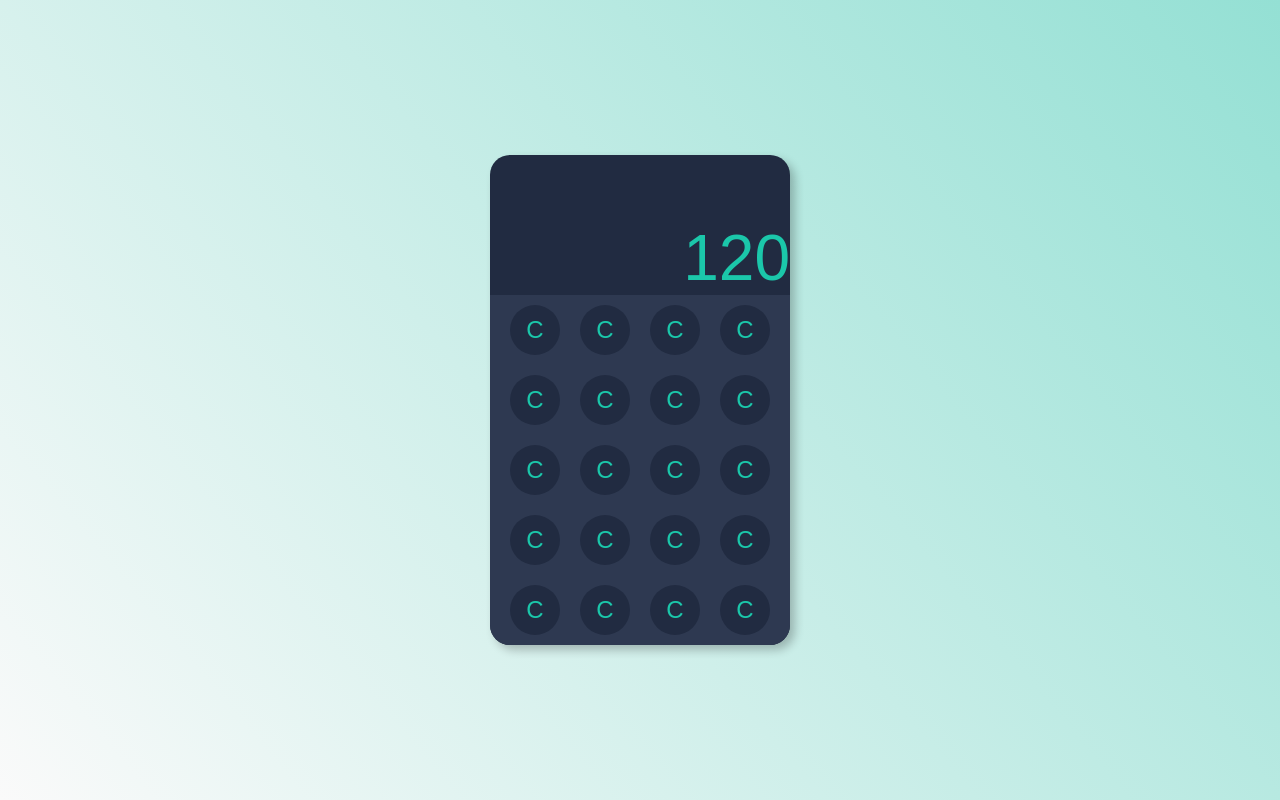
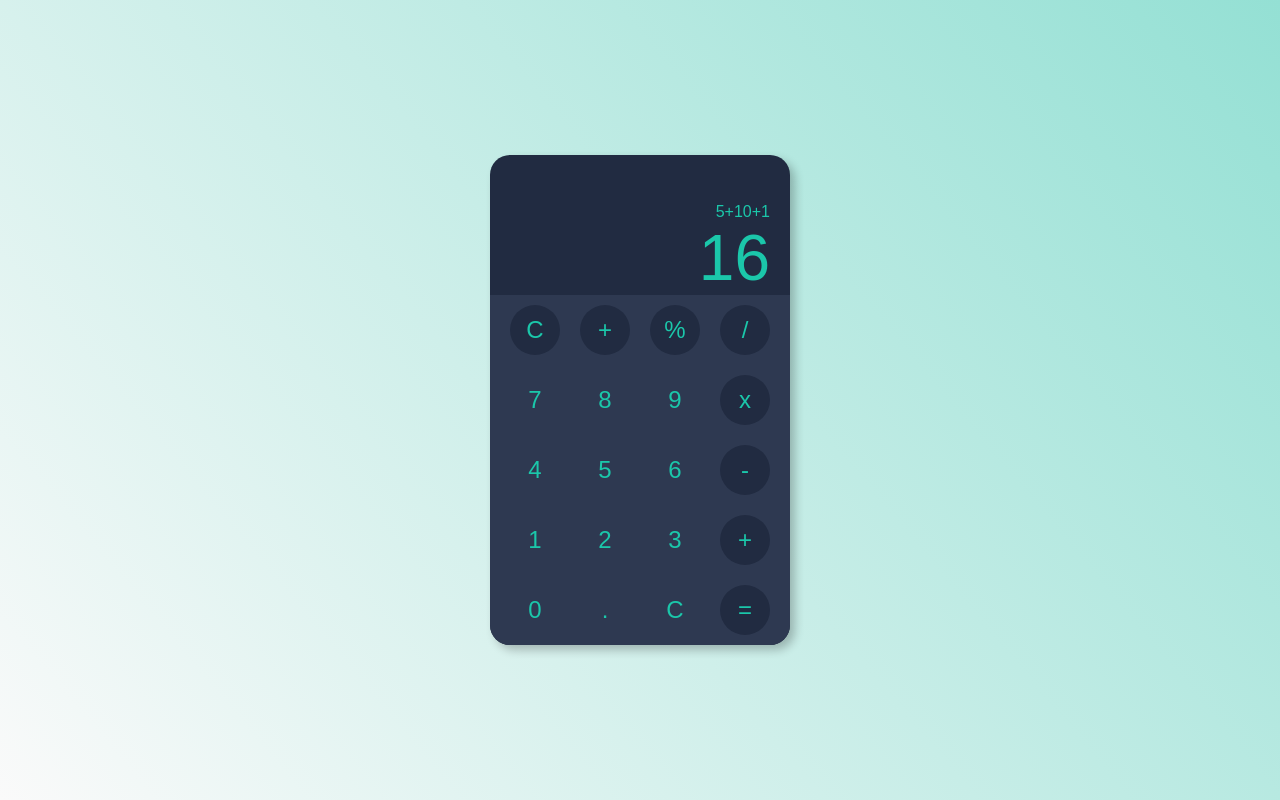
Before and after one commit to daniloaugusto9101/calculator, a React (Create React App) app: page / in a window 1280 px wide. Built offline with nearby package versions, Linux system fonts and the light colour scheme.

Commit message:
BKP arquivos

```diff
--- a/src/componentes/forms/Button.js
+++ b/src/componentes/forms/Button.js
@@ -1,8 +1,8 @@
 import styles from './Button.module.css'
 
-function Button(){
+function Button({customClass, label, onClick}){
     return(
-        <div className={`${styles.botao} ${styles.botao__sinais}`}>C</div>
+        <div className={`${styles.botao} ${styles[customClass]} `} onClick={onClick}>{label}</div>
     )
 }
 
--- a/src/componentes/forms/Button.module.css
+++ b/src/componentes/forms/Button.module.css
@@ -7,7 +7,11 @@
     color: #1bc7aa;
     font-size: 1.5rem;
     cursor: pointer;
-    background-color: #212b41;
+}
+.botao:hover, .botao__sinais:hover{
+    background-color: #1bc7aa;
+    color:  #212b41;;
+    transition: 1s;
 }
 
 .botao__sinais{
--- a/src/componentes/layout/Buttons.js
+++ b/src/componentes/layout/Buttons.js
@@ -4,26 +4,26 @@ import Button from '../forms/Button'
 function Buttons(){
     return(
         <div className={styles.buttons}>
-            <Button className="botao__sinais"/>
-            <Button />
-            <Button />
-            <Button />
-            <Button />
-            <Button />
-            <Button />
-            <Button />
-            <Button />
-            <Button />
-            <Button />
-            <Button />
-            <Button />
-            <Button />
-            <Button />
-            <Button />
-            <Button />
-            <Button />
-            <Button />
-            <Button />
+            <Button customClass="botao__sinais" label="C"/>
+            <Button customClass="botao__sinais" label="+"/>
+            <Button customClass="botao__sinais" label="%"/>
+            <Button customClass="botao__sinais" label="/"/>
+            <Button label="7"/>
+            <Button  label="8"/>
+            <Button  label="9"/>
+            <Button customClass="botao__sinais" label="x"/>
+            <Button  label="4"/>
+            <Button  label="5"/>
+            <Button  label="6"/>
+            <Button customClass="botao__sinais" label="-"/>
+            <Button  label="1"/>
+            <Button  label="2"/>
+            <Button  label="3"/>
+            <Button customClass="botao__sinais" label="+"/>
+            <Button  label="0"/>
+            <Button  label="."/>
+            <Button  label="C"/>
+            <Button customClass="botao__sinais" label="="/>
         </div>
     )
 }
--- a/src/componentes/layout/Visor.js
+++ b/src/componentes/layout/Visor.js
@@ -1,10 +1,62 @@
+import React, { useState } from 'react'
+
 import styles from './Visor.module.css'
 
 
-function Visor(){
-    return(
+function Visor() {
+
+    const [valorTela, setValorTela] = useState('5+10+1')
+    const [resultado, setResultado] = useState(0)
+    const [acumulador, setAcumulador] = useState(0)
+    const [operado, setOperado] =useState (false)
+
+    const addDigitoTela = (d) =>{
+        if ((d == '+' || d == '-' || d == '*' || d == '/') && operado) {
+            console.log("+-*/")
+            setOperado(false)
+            setValorTela(resultado+d)
+            return
+        }
+        if(operado){
+            setValorTela(d)
+            setOperado(false)
+            return
+        }
+        const valorDigitadotela = valorTela+d
+        setValorTela(valorDigitadotela)
+    }
+
+    const limparMemoria = ()=>{
+        setOperado(false)
+        setValorTela('')
+        setResultado(16)
+        setAcumulador(0)
+        return
+    }
+
+    const Operacao = (oper) =>{
+        if(oper=='bs'){
+            let vTela=valorTela
+            vTela=vTela.substring(0,(vTela.length-1))
+            setValorTela(vTela)
+            setOperado(false)
+            return
+        }
+        try{
+            const r = eval(valorTela)
+            setAcumulador(r)
+            setResultado(r)
+            setOperado(true)
+        }catch{
+            setResultado('ERRO')
+        }
+    }
+
+
+    return (
         <div className={styles.visor}>
-            <span>120</span>
+            <span>{valorTela}</span>
+            <span>16</span>
         </div>
     )
 }
--- a/src/componentes/layout/Visor.module.css
+++ b/src/componentes/layout/Visor.module.css
@@ -5,4 +5,11 @@
     height: 140px;
     align-items: end;
     justify-content: end;
+    /* background: #000; */
+    margin-right: 20px;
+    flex-direction: column;
 }
+
+.visor > span:nth-child(1){
+    font-size: 1rem;
+}
```
